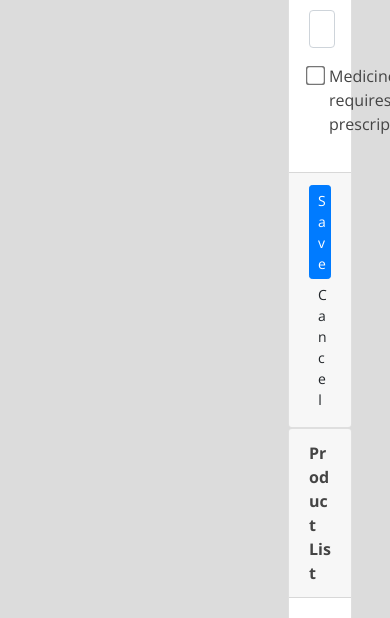
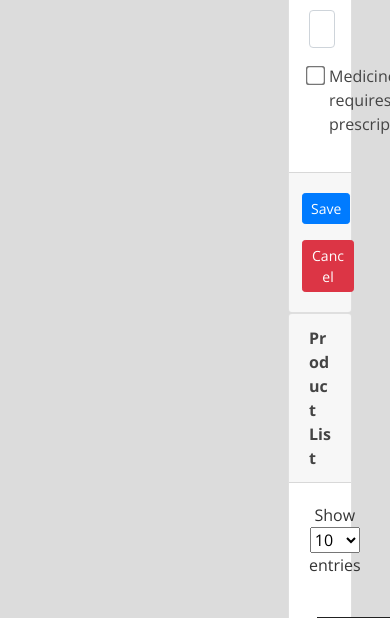
Before and after one commit to oluokunkabiru/pharmacy-inventory, a PHP site: page /index.php?page=product in a window 390 px wide; the page is wider, and only the part inside the window is pictured. Shown: the part 917-1535 px from the top of that part. Run offline with PHP 8.4, Linux system fonts and the light colour scheme; the visitor is signed in with stand-in values (Sample User, id 1); data that the repository does not hold is empty; some libraries are stand-ins or nearby versions.

Commit message:
adjust product cancel and save button

```diff
--- a/product.php
+++ b/product.php
@@ -98,10 +98,10 @@
 					</div>
 					<div class="card-footer">
 						<div class="row">
-							<div class="col-md-12">
-								<button class="btn btn-sm btn-primary col-sm-3 offset-md-3"> Save</button>
-								<button class="btn btn-sm btn-default col-sm-3" type="button" onclick="frm_reset()"> Cancel</button>
-							</div>
+							<!-- <div class="col-md-12"> -->
+								<button class="btn btn-sm btn-primary col-md-4 m-2"> Save</button>
+								<button class="btn btn-sm btn-danger col-md-4 m-2" type="button" onclick="frm_reset()"> Cancel</button>
+							<!-- </div> -->
 						</div>
 					</div>
 				</div>
--- a/sales.php
+++ b/sales.php
@@ -35,7 +35,7 @@
 									<td class="text-center"><?php echo $i++ ?></td>
 									<td class=""><?php echo date("M d, Y",strtotime($row['date_updated'])) ?></td>
 									<td class=""><?php echo $row['ref_no'] ?></td>
-									<td class=""><?php echo isset($cus_arr[$row['customer_id']])? $cus_arr[$row['customer_id']] :'N/A' ?></td>
+									<td class=""><?php echo isset($cus_arr[$row['customer_id']])? ucwords($cus_arr[$row['customer_id']]) :'N/A' ?></td>
 									<td class="text-center">
 										<a class="btn btn-sm btn-primary" href="index.php?page=pos&id=<?php echo $row['id'] ?>">Edit</a>
 										<a class="btn btn-sm btn-danger delete_sales" href="javascript:void(0)" data-id="<?php echo $row['id'] ?>">Delete</a>
```
